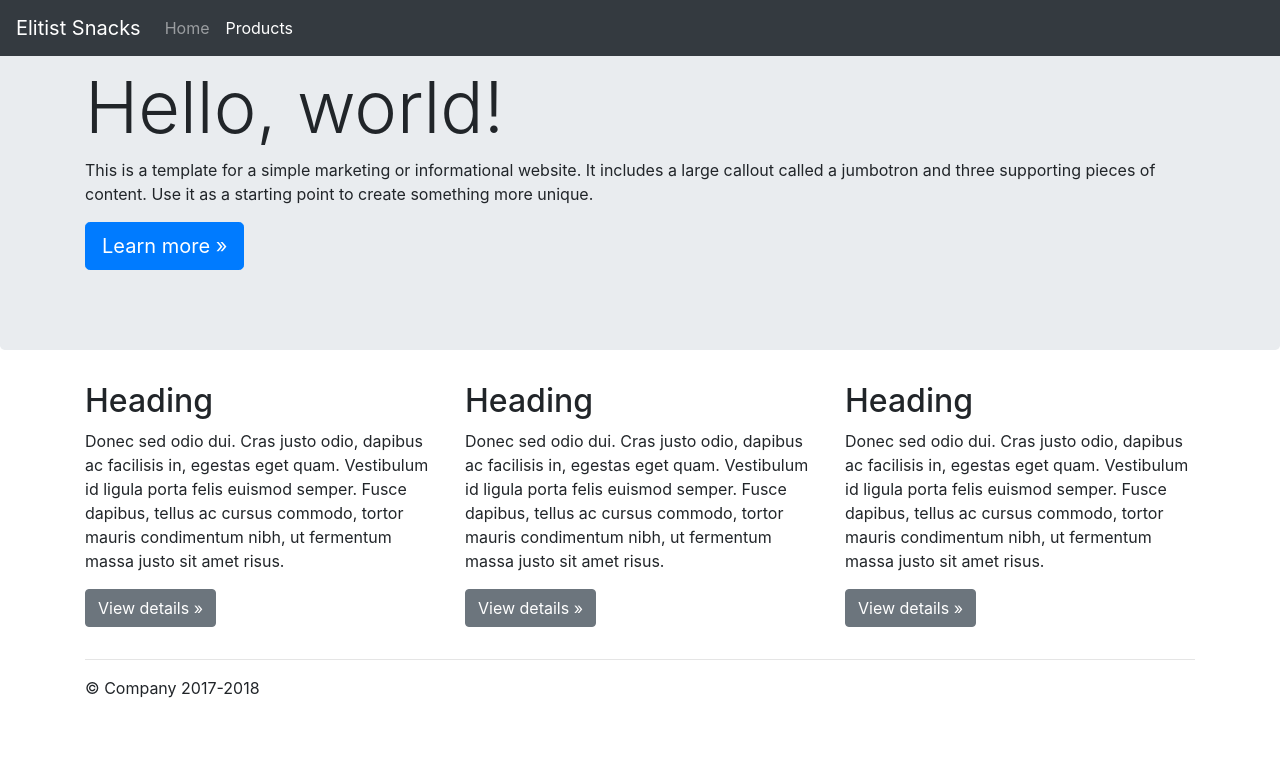
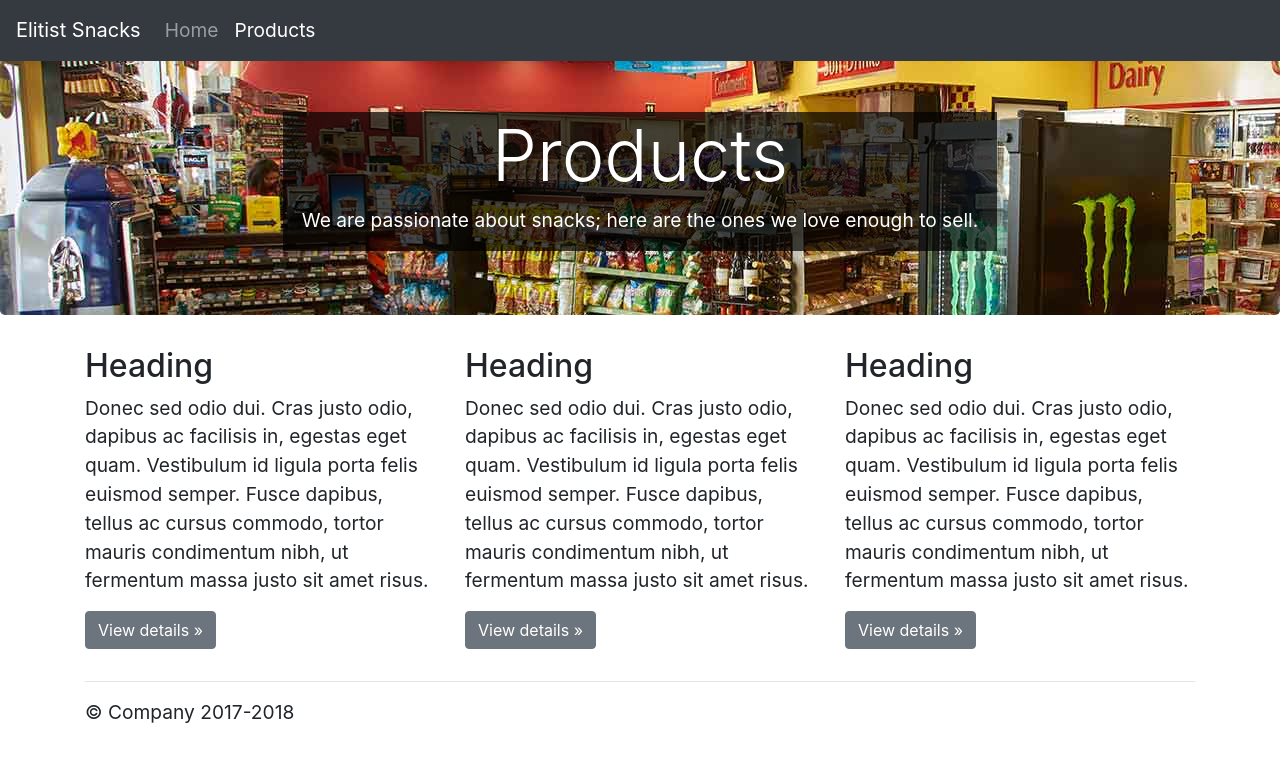
Before and after one commit to OTCCIS239/product-directory-SamuelHWilson, a PHP site: page / in a window 1280 px wide. Shown: the top 762 px of the page. Run offline with PHP 8.4, Linux system fonts and the light colour scheme; data comes from the database, SQL or seed files in the repository; some libraries are stand-ins or nearby versions.

Commit message:
Completing rough draft of Jumbotron header.

```diff
--- a/index.php
+++ b/index.php
@@ -48,11 +48,10 @@
         <main role="main">
 
             <!-- Main jumbotron for a primary marketing message or call to action -->
-            <div class="jumbotron">
-                <div class="container">
-                    <h1 class="display-3">Hello, world!</h1>
-                    <p>This is a template for a simple marketing or informational website. It includes a large callout called a jumbotron and three supporting pieces of content. Use it as a starting point to create something more unique.</p>
-                    <p><a class="btn btn-primary btn-lg" href="#" role="button">Learn more &raquo;</a></p>
+            <div id="jumb" class="jumbotron mt-5">
+                <div>
+                    <h1 class="display-3 text-center">Products</h1>
+                    <p class="text-center">We are passionate about snacks; here are the ones we love enough to sell.</p>
                 </div>
             </div>
 
--- /dev/null
+++ b/styles.css
@@ -0,0 +1,15 @@
+body {
+    font-size: 1.2em;
+}
+
+#jumb {
+    background-image: url("res/bg.png");
+    text-align: center;
+}
+#jumb>div {
+    background-color: rgba(0, 0, 0, 0.7);
+    color: white;
+    display: inline-block;
+    text-align: center;
+    padding: 0px 1em;
+}
```
Also changed, not shown: raw/bg.jpg (renamed from res/bg.jpg), res/bg.png (added), 1 other file.
